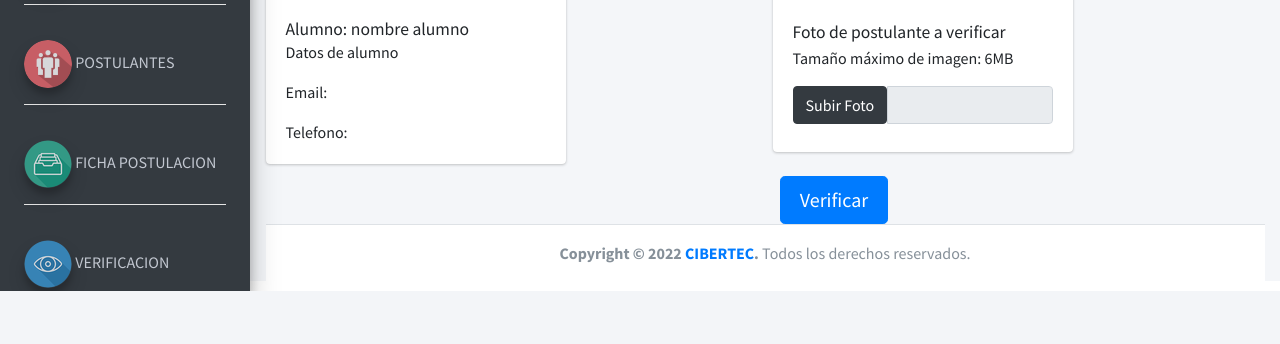
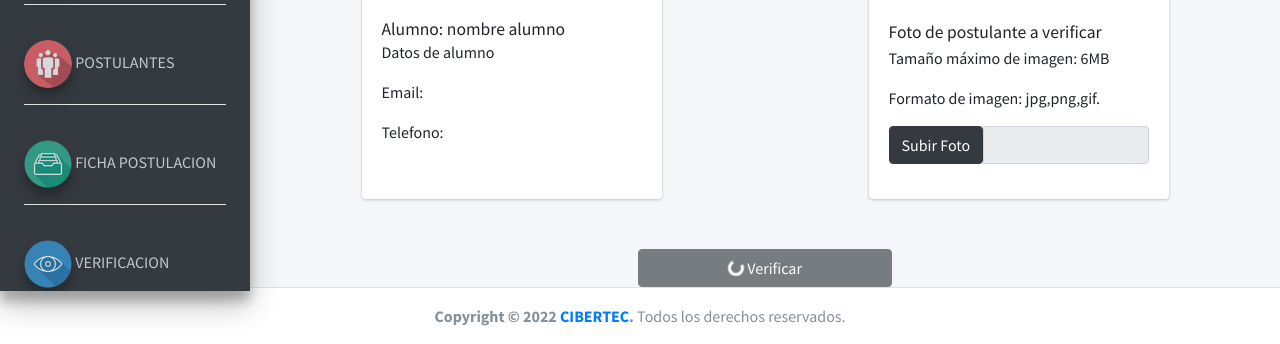
Before and after one commit to jsiguenzac/FrontPHP, a PHP site: page /verificacion.php in a window 1280 px wide. Shown: the part 509-853 px from the top of the page. Before the commit the page ends 800 px from the top, so only its background shows below. Run offline with PHP 8.4, Linux system fonts and the light colour scheme; some libraries are stand-ins or nearby versions.

Commit message:
Terminada funcionalidad verificacion de postulante

```diff
--- a/js/postulante.js
+++ b/js/postulante.js
@@ -75,7 +75,7 @@
         { "data": "imageUrl", visible: false, searchseable: true},
         {
             "data": "id", "render": function (data, type, row, meta) {
-                return $("<a href='verificacion.php?id=1'>").addClass("btn btn-info btn-valida btn-sm").append(
+                return $("<a>").attr('href','verificacion.php?id='+row.id).addClass("btn btn-info btn-valida btn-sm").append(
                     $("<i>").addClass("fas fa-eye").text("Validar")
                 ).attr({ "data-informacion": JSON.stringify(row) })[0].outerHTML
                 +" | "+
--- a/js/verificacion.js
+++ b/js/verificacion.js
@@ -10,58 +10,60 @@
     }
 }
 
-$("#uploadImage").change(function(){
+$("#uploadImage").change(function () {
     readURL(this);
 });
 
 
 //cambia el nombre de la imagen
-$(function() {
+$(function () {
 
-  $(document).on('change', ':file', function() {
+    $(document).on('change', ':file', function () {
         var input = $(this),
             numFiles = input.get(0).files ? input.get(0).files.length : 1,
             label = input.val().replace(/\\/g, '/').replace(/.*\//, '');
         input.trigger('fileselect', [numFiles, label]);
+        $('#verifyButton').prop('disabled', false);
     });
 
 
-  $(document).ready( function() {
-    //below code executes on file input change and append name in text control
-
+    $(document).ready(function () {
+        //pone el nombre en el textcontrol
         let searchParams = new URLSearchParams(window.location.search);
         if (searchParams.has('id')) {
             let param = searchParams.get('id');
             //$('#postulanteImagen').attr('src','http://localhost:8081/api/v1/postulante/image/profile/'+param);
             console.log('Postulante Imagen');
-        console.log('parametro:'+param);
+            console.log('parametro:' + param);
             $.ajax({
-            url: 'http://localhost:8081/api/v1/postulante/'+param,
+                url: 'http://localhost:8081/api/v1/postulante/' + param,
                 type: 'GET',
                 datatype: "json",
                 dataSrc: "",
-            success: function(response) {
+                success: function (response) {
                     console.log(response.id);
-                $('#postulanteNombre').text(response.name +' '+response.lastName);
+                    $('#postulanteNombre').text(response.name + ' ' + response.lastName);
                     $('#postulanteEmail').text(response.email);
                     $('#postulanteTelefono').text(response.phone);
                     //TODO: temporal obtener la imagen desde el ajax, en el atributo imageUrl de la imagen
-                $('#postulanteImagen').attr("src", "http://localhost:8081/api/v1/postulante/image/profile/"+response.id);
+                    $('#postulanteImagen').attr("src", response.imageUrl);
                     //falta agregar ficha de postulacion
                 }
             });
         }
-        $(':file').on('fileselect', function(event, numFiles, label) {
+        $(':file').on('fileselect', function (event, numFiles, label) {
 
             var input = $(this).parents('.input-group').find(':text'),
                 log = numFiles > 1 ? numFiles + ' files selected' : label;
 
-            if( input.length ) {
+            if (input.length) {
                 input.val(log);
             } else {
-            if( log ) alert(log);
+                if (log) alert(log);
             }
         });
+
+
     });
 
 });
@@ -69,30 +71,60 @@
 function Verificacion() {
     var formData = new FormData();
     formData.append('image', document.getElementById('uploadImage').files[0]);
+     var searchParams = new URLSearchParams(window.location.search);
+    if (searchParams.has('id')) {
+        var param = searchParams.get('id');
+    }
+    swal({
+        title: "¿Seguro que desea verificar la identidad?",
+        text: "Se verificará la identidad del postulante",
+        icon: "warning",
+        dangerMode: false,
+        buttons: true,
+        showCancelButton: true,
+        closeOnCancel: true
+    }).then((willUpdate) => {
 
+            if (willUpdate) {
+                swal({
+                title:"Verificando...",
+                text:"Comprabando identidad del postulante",
+                icon: "https://www.boasnotas.com/img/loading2.gif",
+                buttons: false,
+                closeOnClickOutside: false,
+                timer: 2500,
+                //icon: "success"
+                });
+                console.log('Id postulante:'+param);
                 jQuery.ajax({
-        url: 'http://localhost:8081/api/v1/imagen/verify/1',
+                    url: 'http://localhost:8081/api/v1/imagen/verify/'+param,
                     type: "POST",
                     data: formData,
                     contentType: false,
                     processData: false,
                     cache: false,
                     success: function (data) {
-            console.log('Entro a success')
+                        console.log('Entro a success'+data.identical);
                         if (data) {
-                swal("Exito", "Se guardo correctamente", "success");
-                console.log(data.porcentajeConfianza+'Descripcion'+ data.descripcion);
-            } else {
-                swal("Error", "No se pudo guardar los cambios", "warning");
+                            if(data.identical==true){
+                                swal("Postulante verificado",data.descripcion+'\n Los rostros tienen un '+data.porcentajeConfianza+' de parecido', "success");
+                            }else{
+                                swal("Postulante no verificado",data.descripcion+'\n Los rostros tienen un '+data.porcentajeConfianza+' de parecido', "warning");
                             }
 
-            //TODO MOSTRAR LOS DATOS DE LA VERIFICACION Y PONER PANTALLA DE CARGA, EL ALERT DEBERIA SALIR ANTES DE EL ENVIO DEL AJAX
+                        } else {
+                            swal("Error", "No se pudo comprobar, intente de nuevo", "warning");
+                        }
                     },
                     error: function (error) {
-            console.log('Error:'+error);
+                        console.log('Error:' + error);
                     },
                     beforeSend: function () {
-			console.log('Enviando...');
+                        console.log('Enviando...'+ param);
                     },
                 });
             }
+       });
+
+
+}
--- a/verificacion.php
+++ b/verificacion.php
@@ -4,7 +4,7 @@
 <head>
     <meta charset="utf-8">
     <meta name="viewport" content="width=device-width, initial-scale=1">
-    <title>Verificacion | Cibertec</title>
+    <title>Verificacion Facial | Cibertec</title>
     <style type="text/css">
         .card-img-top {
             width: 100% !important;
@@ -15,6 +15,8 @@
         .card {
             min-width: 300px !important;
             width: 300px !important;
+            min-height: 500px !important;
+            height: 550px !important;
         }
     </style>
     <?php require('./layout/link.php')?>
@@ -31,7 +33,7 @@
             <div class="container-fluid">
                 <div class="row mb-2">
                     <div class="col-sm-12">
-                        <h1>VERIFICACION</h1>
+                        <h1>VERIFICACION FACIAL</h1>
                     </div>
                     <div class="col-sm-6">
                         <nav aria-label="breadcrumb">
@@ -48,11 +50,12 @@
         <section class="content">
             <div class="container-fluid">
                 <!---->
-                <div class="row justify-content-evenly">
-                    <div class="col-md-6">
+                <div class="row justify-content-around" style="min-height:600px;">
+
                         <div class="card mb-4">
-                            <img class="card-img-top" id='postulanteImagen' src="https://i.pinimg.com/originals/8b/16/7a/8b167af653c2399dd93b952a48740620.jpg"
-                                alt="Card image cap"/>
+                            <img class="card-img-top" id='postulanteImagen'
+                                src="https://i.pinimg.com/originals/8b/16/7a/8b167af653c2399dd93b952a48740620.jpg"
+                                alt="Card image cap" />
                             <div class="card-body">
                                 <h5 class="card-title">Alumno: <span id="postulanteNombre">nombre alumno</span></h5>
                                 <p class="card-text">Datos de alumno</p>
@@ -60,15 +63,14 @@
                                 <p class="card-text">Telefono: <span id="postulanteTelefono"></span></p>
                             </div>
                         </div>
-                    </div>
 
-                    <div class="col-md-6">
                         <div class="card mb-4 border-dark">
-                            <img class="card-img-top" id="renderImage"
-                                src="https://via.placeholder.com/600/92c952" alt="Card image cap">
+                            <img class="card-img-top" id="renderImage" src="https://i.pinimg.com/originals/8b/16/7a/8b167af653c2399dd93b952a48740620.jpg"
+                                alt="Card image cap">
                             <div class="card-body">
                                 <p class="card-title">Foto de postulante a verificar</p>
                                 <p class="card-text">Tamaño máximo de imagen: 6MB</p>
+                                <p class="card-text">Formato de imagen: jpg,png,gif.</p>
                                 <!--Subir archivo de imagen o webcam-->
                                 <div class="input-group">
                                     <label class="input-group-btn">
@@ -81,19 +83,32 @@
                                 </div>
                             </div>
                         </div>
-                <div class="col-md-3">
-                    <button type="button" class="btn btn-primary btn-lg btn-block" onClick="Verificacion()">Verificar</button>
+                </div>
+                <div class="row">
+
+                    <div class="col-md-6 offset-md-3" style="display:none;">
+                        <div class="alert alert-success alert-dismissible fade show" role="alert" id="alertSuccess"
+                            >
+                            <strong>¡Bien!</strong> Tu imagen fue verificada correctamente.
+                            <button type="button" class="close" data-dismiss="alert" aria-label="Close">
+                                <span aria-hidden="true">&times;</span>
+                            </button>
+                        </div>
+                    </div>
+                    <!--Se habilita cuando se suba imagen-->
+                    <button class="btn btn-dark mx-auto w-25" id="verifyButton" type="button" onClick="Verificacion()" disabled>
+                    <span id="spinner" class="spinner-border spinner-border-sm" role="status" aria-hidden="true"></span>
+                    Verificar
+                    </button>
                 </div>
             </div>
                     <!---->
-
         <section />
-
-        </div>
-
-                <!-- /.content-wrapper -->
-                <!--FIN DE CONTENIDO DE CADA HTML-->
+    </div>
+    <!-- /.content-wrapper -->
+    <!--FIN DE CONTENIDO DE CADA HTML-->
     <?php require('./layout/footeer.php')?>
     <script src="./js/verificacion.js"></script>
 </body>
+
 </html>
```
Also changed, not shown: js/carrera.js (+2 -6 lines), postulante.php (line endings or trailing spaces). Lines whose indentation alone changed are shown as unchanged.
